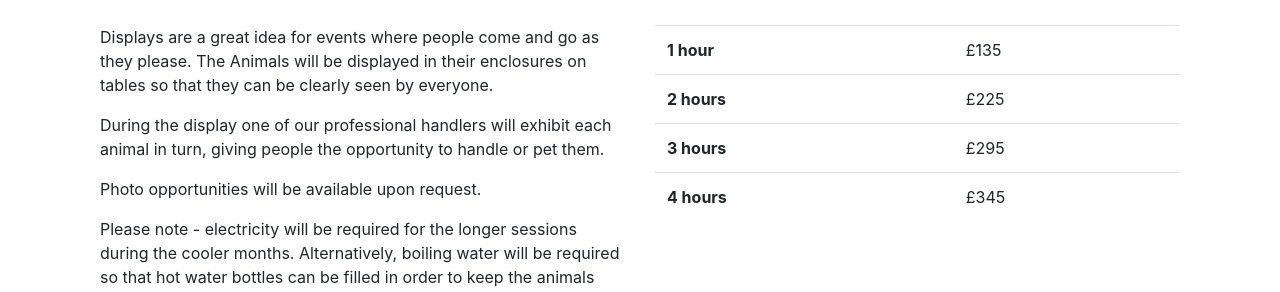
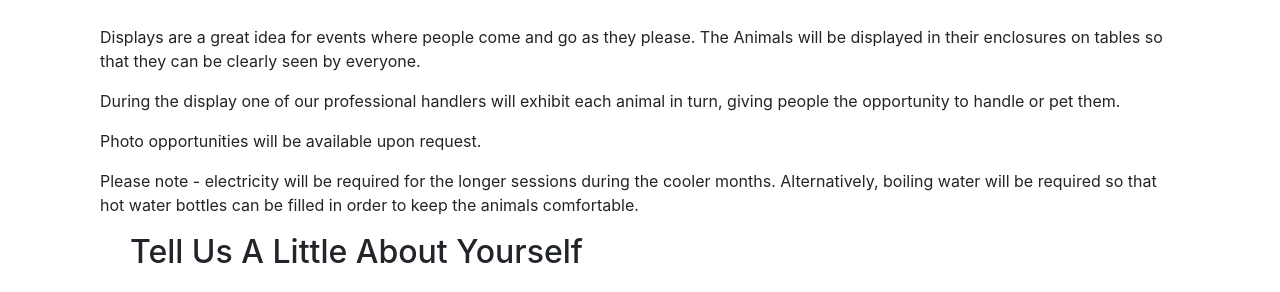
Before and after one commit to SJWhitaker/animalhousezoo, a plain HTML site: page ahz/enq-events.html in a window 1280 px wide. Shown: the part 476-768 px from the top of the page. Drawn offline with nearby package versions, Linux system fonts and the light colour scheme; some packages are replaced by stand-ins of ours; a script that the page names is missing; a small style sheet from the web is missing.

Commit message:
Update enq-events.html

```diff
--- a/ahz/enq-events.html
+++ b/ahz/enq-events.html
@@ -82,7 +82,7 @@
 <div class="container">
 
 <div class="row">
-<div class="col-sm-12 col-md-6">
+<div class="col-sm-12 col-md-12">
 
 <p>Displays are a great idea for events where people come and go as they please. The Animals will be displayed in their enclosures on tables so that they can be clearly seen by everyone.</p>
 
@@ -92,28 +92,6 @@
 
 <p>Please note - electricity will be required for the longer sessions during the cooler months. Alternatively, boiling water will be required so that hot water bottles can be filled in order to keep the animals comfortable.</p>
 
-</div>
-<div class="col-sm-12 col-md-6">
-<table class="table">
-<tbody>
-<tr>
-<th scope="row">1 hour</th>
-<td>&pound;135</td>
-</tr>
-<tr>
-<th scope="row">2 hours</th>
-<td>&pound;225</td>
-</tr>
-<tr>
-<th scope="row">3 hours</th>
-<td>&pound;295</td>
-</tr>
-<tr>
-<th scope="row">4 hours</th>
-<td>&pound;345</td>
-</tr>
-</tbody>
-</table>
 </div>
 </div>
 
@@ -355,7 +333,7 @@
 </section>
 
 <section id="footer">
-  <div class="container wow fadeInUp" itemscope itemtype="http://schema.org/LocalBusiness">
+  <div class="container" itemscope itemtype="http://schema.org/LocalBusiness">
     <div class="row">
 
       <div class="col-md-4 text-center">
@@ -364,10 +342,10 @@
 
       <div class="col-md-4">
         <p><b>Information</b></p>
-        <a href="https://www.animalhousezoo.co.uk/sitemap.html">Sitemap</a><br>
-        <a href="https://www.animalhousezoo.co.uk/the-5-freedoms.html">The Five Freedoms</a><br>
-        <a href="https://www.animalhousezoo.co.uk/terms-and-conditions.html">Terms and conditions</a><br>
-        <a href="https://www.animalhousezoo.co.uk/image-disclaimer.html">Image Disclaimer</a>
+        <a href="sitemap.html">Sitemap</a><br>
+        <a href="the-5-freedoms.html">The Five Freedoms</a><br>
+        <a href="terms-and-conditions.html">Terms and conditions</a><br>
+        <a href="image-disclaimer.html">Image Disclaimer</a>
       </div>
 
       <div class="col-md-4">
```
